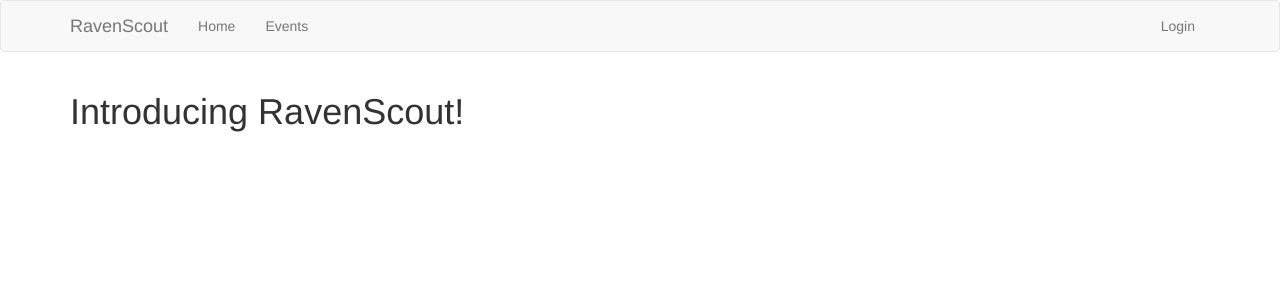
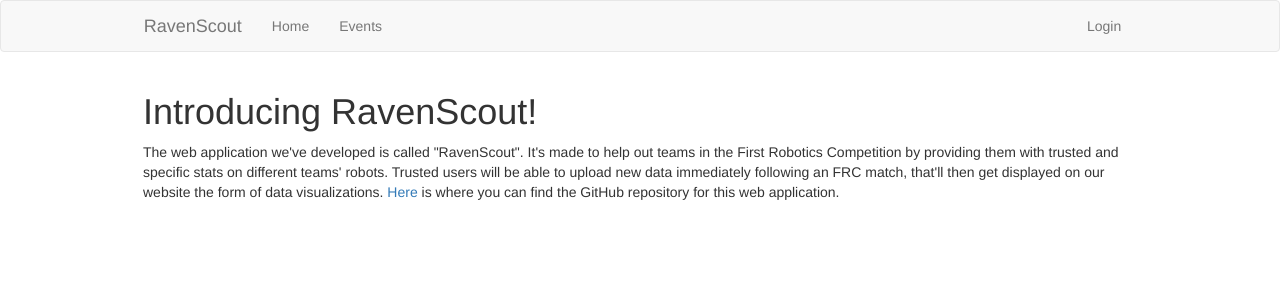
Before and after one commit to FusionStreak/RavenScout, a Flask app: page /RavenScout in a window 1280 px wide. Shown: the top 300 px of the page. Run offline with Flask 2, Linux system fonts and the light colour scheme; some libraries are stand-ins or nearby versions.

Commit message:
added first p to ravenscout

```diff
--- a/app/templates/RavenScout.html
+++ b/app/templates/RavenScout.html
@@ -7,5 +7,10 @@
     {{ wtf.quick_form(form) }}
     <br>
     {% endif %}
+    <p>The web application we've developed is called "RavenScout". It's made to
+        help out teams in the First Robotics Competition by providing them with trusted and specific stats on
+        different teams' robots. Trusted users will be able to upload new data immediately following an FRC match,
+        that'll then get displayed on our website the form of data visualizations. <a href="https://github.com/FusionStreak/RavenScout" target="_blank">Here</a> is where you can find the GitHub repository for this web application.
+    </p>
 
 {% endblock %}
--- a/app/templates/base.html
+++ b/app/templates/base.html
@@ -7,6 +7,7 @@
 {% block scripts %}
     {{ super() }}
     {{ moment.include_moment() }}
+    <link rel="stylesheet" href="./css/ravenscout-style.css">
 {% endblock %}
 
 
--- /dev/null
+++ b/app/templates/css/ravenscout-style.css
@@ -0,0 +1,6 @@
+/* global */
+.container{
+    width: 80%;
+    margin: auto;
+    overflow: hidden;
+}
```
Also changed, not shown: app.db.
